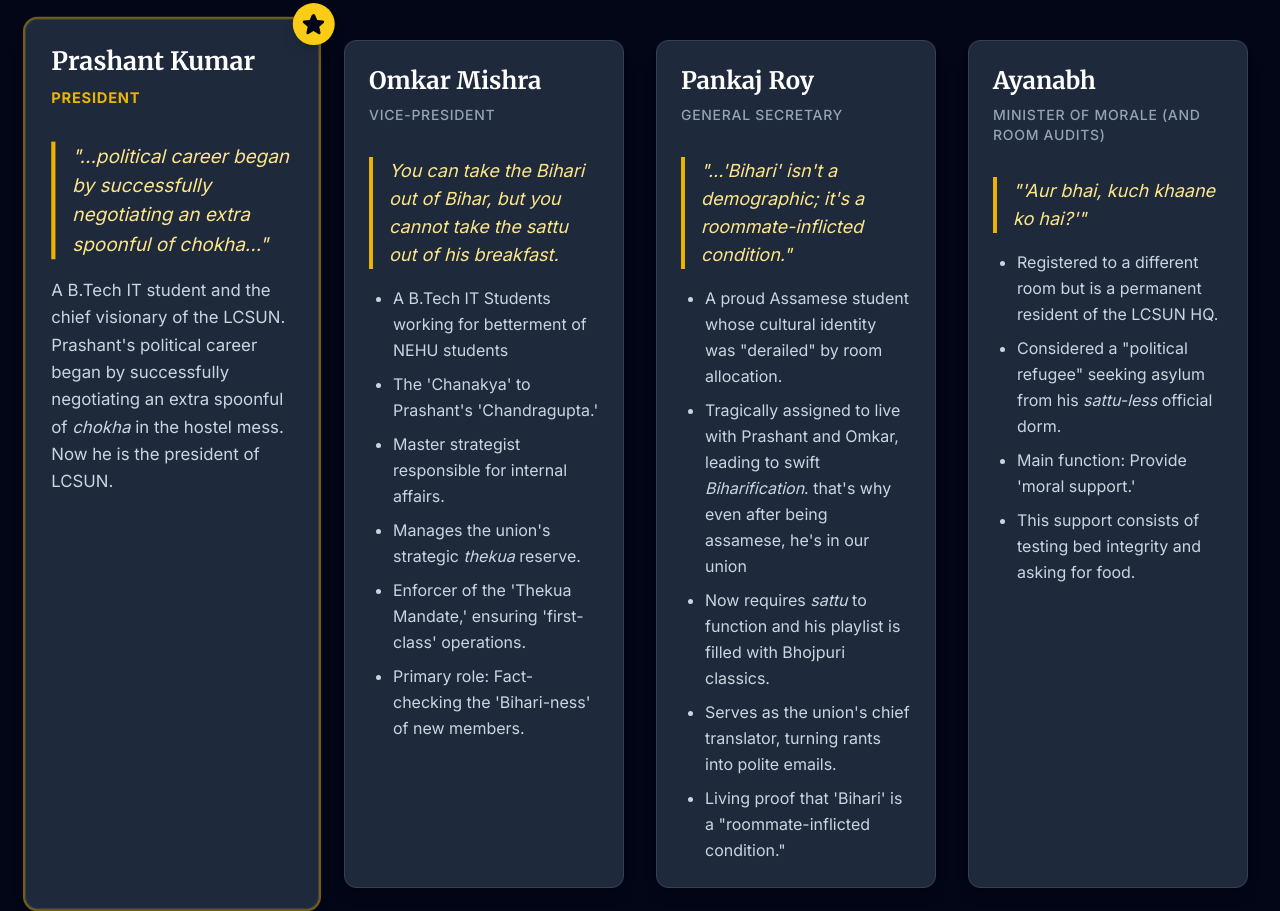
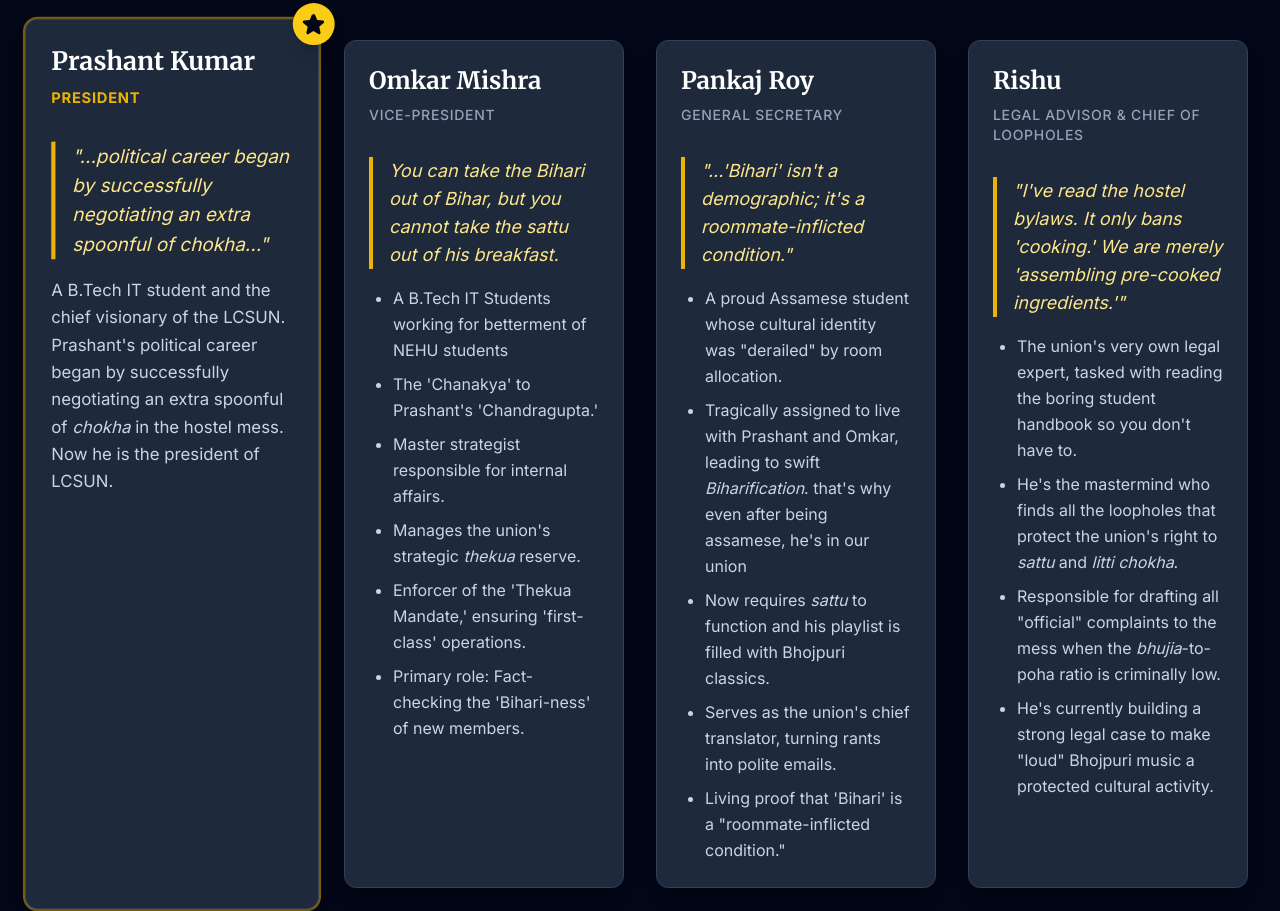
Before and after one commit to hiprashant02/lscun, a plain HTML site: page index.html in a window 1280 px wide. Shown: the part 1219-2130 px from the top of the page. Drawn offline with nearby package versions, Linux system fonts and the light colour scheme.

Commit message:
Update index.html

```diff
--- a/index.html
+++ b/index.html
@@ -184,7 +184,19 @@
                             <li>Living proof that 'Bihari' is a "roommate-inflicted condition."</li>
                         </ul>
                     </div>
-
+                    <div class="team-card">
+                        <h3 class="text-2xl font-serif font-bold mb-2 text-white">Rishu</h3>
+                        <p class="text-sm font-medium text-slate-400 uppercase tracking-wider mb-4">Legal Advisor & Chief of Loopholes</p>
+                        <blockquote class="text-accent-light text-lg italic my-4 border-l-4 border-accent-dark pl-4 text-left">
+                            "I've read the hostel bylaws. It only bans 'cooking.' We are merely 'assembling pre-cooked ingredients.'"
+                        </blockquote>
+                        <ul class="list-disc list-outside pl-6 space-y-2 text-slate-300">
+                            <li>The union's very own legal expert, tasked with reading the boring student handbook so you don't have to.</li>
+                            <li>He's the mastermind who finds all the loopholes that protect the union's right to <em>sattu</em> and <em>litti chokha</em>.</li>
+                            <li>Responsible for drafting all "official" complaints to the mess when the <em>bhujia</em>-to-poha ratio is criminally low.</li>
+                            <li>He's currently building a strong legal case to make "loud" Bhojpuri music a protected cultural activity.</li>
+                        </ul>
+                    </div>
                     <div class="team-card">
                         <h3 class="text-2xl font-serif font-bold mb-2 text-white">Ayanabh</h3>
                         <p class="text-sm font-medium text-slate-400 uppercase tracking-wider mb-4">Minister of Morale (and Room Audits)</p>
```
